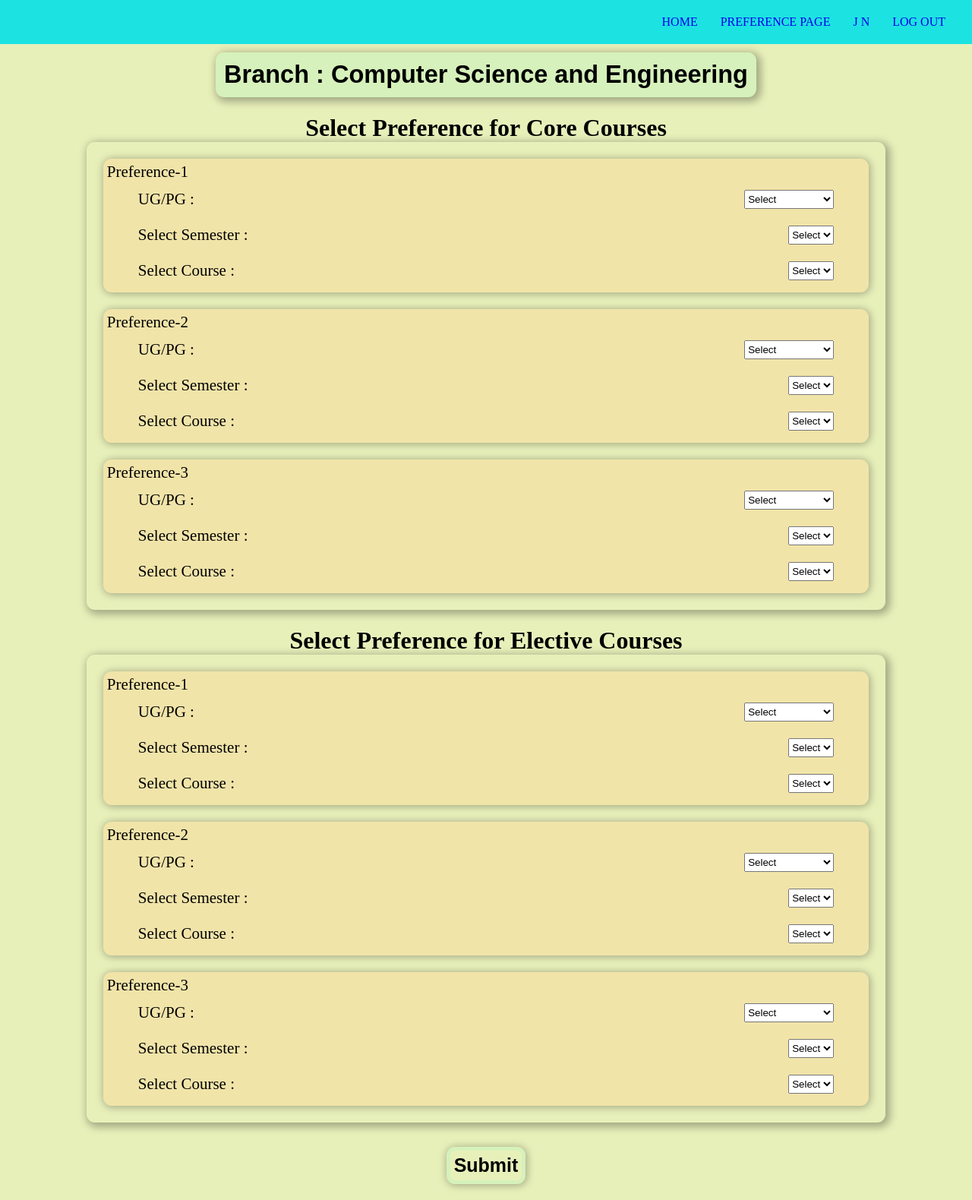
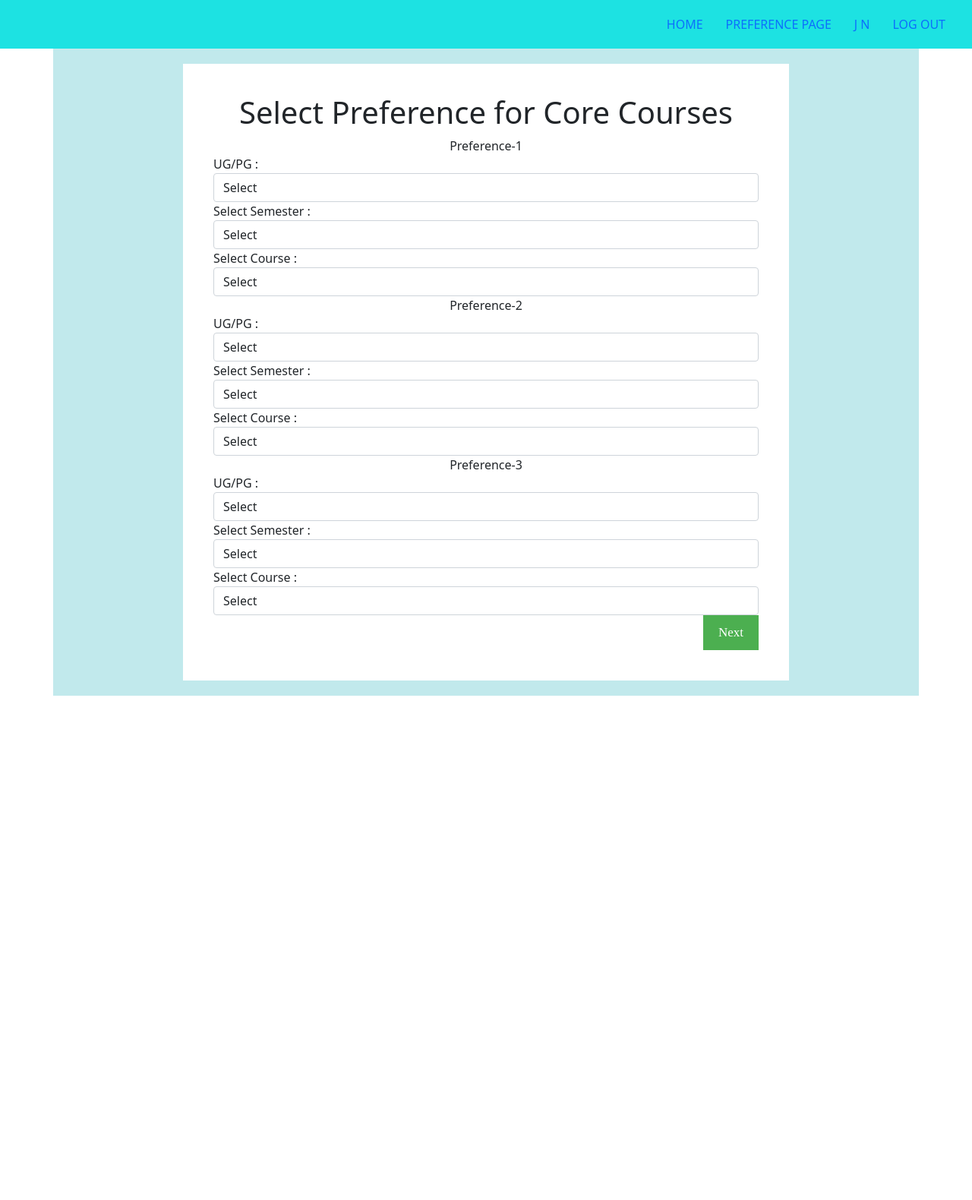
Before and after one commit to vishalpandeynits/Course-Allocation-software, a Django app: page /preference/ in a window 1280 px wide. Shown: the whole page at 76% size. After the commit the page ends 916 px from the top, so only its background shows below. Run offline with Django 3.2, Linux system fonts and the light colour scheme; a user stored in the database is signed in; data comes from the database, SQL or seed files in the repository; both versions use the stored data as it was after the commit.

Commit message:
stepform added on preference page

```diff
--- a/course_allocator/issues.txt
+++ b/course_allocator/issues.txt
@@ -2,7 +2,7 @@
     1. Write maintainable code.
     2. Git pull before any git push.
     3. Write CSS in parent child way.i,e use css combinator selectors as much is possible
-    4. Avooid inline styling and use class selector as much as possible.
+    4. Avoid inline styling and use class selector as much as possible.
 
 ### tasks
     1. Collect all information from the database and show it to the HOD of the respective department. -- Backend (Vishal Pandey)
@@ -12,5 +12,3 @@
         ii) One Row one field.
         iii) Workflow should be maintained as said by sir,i.e first select ug/pg, then select semester,
             and then Course name. and after deselecting a field other dependant fields should be empty.
-    4. Basic registration pages to be done -- Frontend(Vishal Pandey)
-    5. Work on Preview button -- Frontend (Niranjan)
--- a/course_allocator/static/css/index.css
+++ b/course_allocator/static/css/index.css
@@ -14,3 +14,37 @@
     font-weight:1.3em;
     text-transform: uppercase;
 }
+#branch{
+    display: none;
+}
+/* Multi step form */
+
+#select-preference {
+    background-color: #ffffff;
+    margin: 20px auto;
+    padding: 40px;
+    width: 70%;
+    min-width: 300px;
+  }
+
+#select-preference .tab {
+display: none;
+}
+
+#select-preference button {
+background-color: #4CAF50;
+color: #ffffff;
+border: none;
+padding: 10px 20px;
+font-size: 17px;
+font-family: Raleway;
+cursor: pointer;
+}
+
+#select-preference button:hover {
+opacity: 0.8;
+}
+
+#select-preference #prevBtn {
+background-color: #bbbbbb;
+}
--- a/course_allocator/static/css/profile.css
+++ b/course_allocator/static/css/profile.css
@@ -5,7 +5,6 @@
 
 body {
     margin: 0;
-    /* font-family: ; */
     background-color: rgb(203, 216, 214);
 }
 
--- a/course_allocator/static/css/select_preference.css
+++ /dev/null
@@ -1,82 +0,0 @@
-.main {
-  display: flex;
-  flex-direction: column;
-  background-color: rgb(232, 240, 186);
-}
-
-#branch{
-    border:none;
-    background:none;
-    font-size: 1.3em;
-    font-weight: bold;
-}
-
-#select-preference .select_branch {
-  display: flex;
-  max-width: 75%;
-  margin: 11px;
-  padding: 11px;
-  font-size: 25px;
-  font-weight: bold;
-  background-color: rgb(214, 241, 187);
-  border-radius: 11px;
-  justify-content: space-evenly;
-  align-self: center;
-  box-shadow: 3px 3px 11px 3px rgba(0, 0, 0, 0.3);
-}
-
-#select-preference .choose {
-  display: flex;
-  flex-direction: column;
-  min-width: 70%;
-  padding: 11px 21px;
-  align-items: center;
-}
-
-#select-preference .choose_pre {
-  display: flex;
-  flex-direction: column;
-  min-width: 85%;
-  padding: 11px;
-  border-radius: 11px;
-  box-shadow: 3px 3px 11px 3px rgba(0, 0, 0, 0.3);
-}
-#select-preference .pre {
-  display: flex;
-  flex-direction: column;
-  font-size: 21px;
-  justify-content: space-between;
-  margin: 11px;
-  padding: 5px;
-  border-radius: 11px;
-  background-color: rgb(241, 228, 169);
-  box-shadow: 1px 1px 11px 1px rgba(0, 0, 0, 0.3);
-}
-#select-preference .preSub {
-  display: flex;
-  padding: 11px 41px;
-  justify-content: space-between;
-}
-
-#select-preference .preView {
-  display: flex;
-  margin: 21px;
-  justify-content: center;
-}
-
-#select-preference #btn {
-  font-size: 25px;
-  font-weight: bold;
-  padding: 5px;
-  background-color: rgb(232, 240, 186);
-  border: 5px solid rgb(214, 241, 187);
-  border-radius: 11px;
-  box-shadow: 1px 1px 11px 1px rgba(0, 0, 0, 0.3);
-}
-#select-preference #btn:hover {
-  cursor: pointer;
-  box-shadow: 3px 3px 11px 3px rgba(0, 0, 0, 0.3);
-}
-#select-preference #btn:focus {
-  outline: 0px;
-}
--- /dev/null
+++ b/course_allocator/static/js/stepform.js
@@ -0,0 +1,47 @@
+function _(id){
+    return document.getElementById(id);
+}
+function preview(){
+    _('preUgPg1').innerHTML = _('ug_pg_cc_pre1').value;
+    _('preUgPg2').innerHTML = _('ug_pg_cc_pre2').value;
+    _('preUgPg3').innerHTML = _('ug_pg_cc_pre3').value;
+    _('preUgPg4').innerHTML = _('ug_pg_ec_pre1').value;
+    _('preUgPg5').innerHTML = _('ug_pg_ec_pre2').value;
+    _('preUgPg6').innerHTML = _('ug_pg_ec_pre3').value;
+    _('preCourse1').innerHTML = _('coreCourses_cc_pre1').value;
+    _('preCourse2').innerHTML = _('coreCourses_cc_pre2').value;
+    _('preCourse3').innerHTML = _('coreCourses_cc_pre3').value;
+    _('preCourse4').innerHTML = _('electiveCourses_ec_pre1').value;
+    _('preCourse5').innerHTML = _('electiveCourses_ec_pre2').value;
+    _('preCourse6').innerHTML = _('electiveCourses_ec_pre3').value;
+    _('preSemester1').innerHTML = _('semester_cc_pre1').value;
+    _('preSemester2').innerHTML = _('semester_cc_pre2').value;
+    _('preSemester3').innerHTML = _('semester_cc_pre3').value;
+    _('preSemester4').innerHTML = _('semester_ec_pre1').value;
+    _('preSemester5').innerHTML= _('semester_ec_pre2').value;
+    _('preSemester6').innerHTML = _('semester_ec_pre3').value;
+}
+var currentTab = 0;
+showTab(currentTab);
+function showTab(n) {
+    // This function will display the specified tab of the form...
+    var x = document.getElementsByClassName("tab");
+    x[n].style.display = "block";
+    if (n == 0) { _("prevBtn").style.display = "none"; }
+    else { _("prevBtn").style.display = "inline"; }
+
+    if (n == (x.length - 1)) { _("nextBtn").innerHTML = "Submit";}
+    else { _("nextBtn").innerHTML = "Next";}
+}
+
+function nextPrev(n) {
+    // This function will figure out which tab to display
+    var x = document.getElementsByClassName("tab");
+    // Hide the current tab:
+    x[currentTab].style.display = "none";
+    // Increase or decrease the current tab by 1:
+    currentTab = currentTab + n;
+    if(currentTab==2){preview(); }
+    if(currentTab==3){_("preference-form").submit();}
+    showTab(currentTab);
+}
--- a/course_allocator/templates/base.html
+++ b/course_allocator/templates/base.html
@@ -10,14 +10,14 @@
     <link rel="stylesheet" href="{% static 'css/index.css' %}">
     <link rel="stylesheet" href="{% static 'css/profile.css' %}">
     <link rel="stylesheet" href="{% static 'css/registration.css' %}">
-        <link rel="stylesheet" href="{% static 'css/select_preference.css' %}">
-        <link rel="stylesheet" href="{% static 'css/select_preference_res.css' %}">
-        <script src="{% static 'js/select_preference.js' %}"></script>
+    <link href="https://cdn.jsdelivr.net/npm/bootstrap@5.0.0-beta1/dist/css/bootstrap.min.css" rel="stylesheet"
+         integrity="sha384-giJF6kkoqNQ00vy+HMDP7azOuL0xtbfIcaT9wjKHr8RbDVddVHyTfAAsrekwKmP1" crossorigin="anonymous">
 </head>
 <body>
 {% include 'navigation.html' %}
 {% block content %}
 {% endblock %}
-
+<script src="{% static 'js/select_preference.js' %}"></script>
+<script src="{% static 'js/stepform.js' %}"></script>
 </body>
 </html>
--- /dev/null
+++ b/course_allocator/templates/preview.html
@@ -0,0 +1,41 @@
+<div class="preview">
+    <h1 class="text-center">Preview</h1>
+    <h3 class="text-center">Core courses</h3>
+    <div class="preViewBox">
+        <h5 class="text-center">Preference 1 </h5>
+        <span class="ug-pg"> UG/PG: <span id="preUgPg1"></span></span><br>
+        <span class="semester">Semester: <span id="preSemester1"></span></span><br>
+        <span class="course">Course: <span id="preCourse1"></span></span><br>
+    </div>
+    <div class="preViewBox">
+        <h5 class="text-center">Preference 2 </h5>
+        <span class="ug-pg"> UG/PG: <span id="preUgPg2"></span></span><br>
+        <span class="semester">Semester: <span id="preSemester2"></span></span><br>
+        <span class="course">Course: <span id="preCourse2"></span></span><br>
+    </div>
+    <div class="preViewBox">
+        <h5 class="text-center">Preference 3 </h5>
+        <span class="ug-pg"> UG/PG: <span id="preUgPg3"></span></span><br>
+        <span class="semester">Semester: <span id="preSemester3"></span></span><br>
+        <span class="course">Course: <span id="preCourse3"></span></span><br>
+    </div>
+    <h3 class="text-center">Elective courses</h3>
+    <div class="preViewBox">
+        <h5 class="text-center">Preference 1 </h5>
+        <span class="ug-pg"> UG/PG: <span id="preUgPg4"></span></span><br>
+        <span class="semester">Semester: <span id="preSemester4"></span></span><br>
+        <span class="course">Course: <span id="preCourse4"></span></span><br>
+    </div>
+    <div class="preViewBox">
+        <h5 class="text-center">Preference 2 </h5>
+        <span class="ug-pg"> UG/PG: <span id="preUgPg5"></span></span><br>
+        <span class="semester">Semester: <span id="preSemester5"></span></span><br>
+        <span class="course">Course: <span id="preCourse5"></span></span><br>
+    </div>
+    <div class="preViewBox">
+        <h5 class="text-center">Preference 3 </h5>
+        <span class="ug-pg"> UG/PG: <span id="preUgPg6"></span></span><br>
+        <span class="semester">Semester: <span id="preSemester6"></span></span><br>
+        <span class="course">Course: <span id="preCourse6"></span></span><br>
+    </div>
+</div>
--- a/course_allocator/templates/profile.html
+++ b/course_allocator/templates/profile.html
@@ -56,7 +56,6 @@
         </div>
         <div id="button-container">
             <a href="{% url 'password_change' %}"> Change Password </a>
-            <a href="#"> Edit Information </a>
         </div>
     </div>
 </div>
--- a/course_allocator/templates/registration/login.html
+++ b/course_allocator/templates/registration/login.html
@@ -1,9 +1,5 @@
 {% extends 'base.html' %}
 {% block title %}LOGIN{% endblock %}
-
-{% block css %}
-{% endblock %}
-
 {% block content %}
 <div class="login-page">
   <div class="form">
--- a/course_allocator/templates/select_preference.html
+++ b/course_allocator/templates/select_preference.html
@@ -1,21 +1,20 @@
 {% extends 'base.html' %}
 {% block content %}
-
-<div id="select-preference" class="main">
-    <div class="select_branch">
+<div class="container" style="background:rgb(193, 233, 236);">
+    <div class="row">
+        <div style="display:none;"class="select_branch text-center">
             <button id="branch" value="{{profile.department}}">Branch : {{ profile.get_department_display }} </button>
         </div>
-
-    <form method="POST">{% csrf_token %}
-
-        <div class="choose">
-            <h1>Select Preference for Core Courses</h1>
+        <div id="select-preference" class="col-md-10 col-sm-12">
+                <form id="preference-form" method="POST">{% csrf_token %}
+                    <div class="tab">
+                        <h1 class="text-center">Select Preference for Core Courses</h1>
                         <div class="choose_pre">
                             <div class="pre">
-                    <span>Preference-1</span>
+                                <center> <span>Preference-1</span> </center>
                                 <div class="preSub">
                                     <span>UG/PG : </span>
-                        <select class="ug_pg" id="ug_pg_cc_pre1"
+                                    <select class="ug_pg form-control" id="ug_pg_cc_pre1"
                                         onchange="populateSem(this.value, 'semester_cc_pre1', 'coreCourses_cc_pre1');">
                                         <option value="" disabled selected>Select</option>
                                         <option value="UG">Under Graduate</option>
@@ -24,23 +23,23 @@
                                 </div>
                                 <div class="preSub">
                                     <span>Select Semester : </span>
-                        <select class="semester" id="semester_cc_pre1"
+                                    <select class="semester form-control" id="semester_cc_pre1"
                                         onchange="populateCoreCourses(selectedBranch, 'ug_pg_cc_pre1', 'semester_cc_pre1', 'coreCourses_cc_pre1');">
                                         <option value="" disabled selected>Select</option>
                                     </select>
                                 </div>
                                 <div class="preSub courseAlign">
                                     <span>Select Course : </span>
-                        <select class="course" id="coreCourses_cc_pre1">
+                                    <select class="course form-control" id="coreCourses_cc_pre1">
                                         <option value="" disabled selected>Select</option>
                                     </select>
                                 </div>
                             </div>
                             <div class="pre">
-                    <span>Preference-2</span>
+                                <center> <span>Preference-2</span> </center>
                                 <div class="preSub">
                                     <span>UG/PG : </span>
-                        <select class="ug_pg" id="ug_pg_cc_pre2"
+                                    <select class="ug_pg form-control" id="ug_pg_cc_pre2"
                                         onchange="populateSem(this.value, 'semester_cc_pre2', 'coreCourses_cc_pre2');">
                                         <option value="" disabled selected>Select</option>
                                         <option value="UG">Under Graduate</option>
@@ -49,23 +48,23 @@
                                 </div>
                                 <div class="preSub">
                                     <span>Select Semester : </span>
-                        <select class="semester" id="semester_cc_pre2"
+                                    <select class="semester form-control" id="semester_cc_pre2"
                                         onchange="populateCoreCourses(selectedBranch, 'ug_pg_cc_pre2', 'semester_cc_pre2', 'coreCourses_cc_pre2');">
                                         <option value="" disabled selected>Select</option>
                                     </select>
                                 </div>
                                 <div class="preSub courseAlign">
                                     <span>Select Course : </span>
-                        <select class="course" id="coreCourses_cc_pre2">
+                                    <select class="course form-control" id="coreCourses_cc_pre2">
                                         <option value="" disabled selected>Select</option>
                                     </select>
                                 </div>
                             </div>
                             <div class="pre">
-                    <span>Preference-3</span>
+                                <center> <span>Preference-3</span> </center>
                                 <div class="preSub">
                                     <span>UG/PG : </span>
-                        <select class="ug_pg" id="ug_pg_cc_pre3"
+                                    <select class="ug_pg form-control" id="ug_pg_cc_pre3"
                                         onchange="populateSem(this.value, 'semester_cc_pre3', 'coreCourses_cc_pre3');">
                                         <option value="" disabled selected>Select</option>
                                         <option value="UG">Under Graduate</option>
@@ -74,7 +73,7 @@
                                 </div>
                                 <div class="preSub">
                                     <span>Select Semester : </span>
-                        <select class="semester" id="semester_cc_pre3"
+                                    <select class="semester form-control" id="semester_cc_pre3"
                                         onchange="populateCoreCourses(selectedBranch, 'ug_pg_cc_pre3', 'semester_cc_pre3', 'coreCourses_cc_pre3');">
                                         <option value="" disabled selected>Select</option>
 
@@ -82,7 +81,7 @@
                                 </div>
                                 <div class="preSub courseAlign">
                                     <span>Select Course : </span>
-                        <select class="course" id="coreCourses_cc_pre3">
+                                    <select class="course form-control" id="coreCourses_cc_pre3">
                                         <option value="" disabled selected>Select</option>
                                     </select>
                                 </div>
@@ -91,14 +90,14 @@
                         </div>
                     </div>
 
-        <div class="choose">
+                    <div class="choose tab">
                         <h1>Select Preference for Elective Courses</h1>
                         <div class="choose_pre">
                             <div class="pre">
-                    <span>Preference-1</span>
+                                <center> <span>Preference-1</span> </center>
                                 <div class="preSub">
                                     <span>UG/PG : </span>
-                        <select class="ug_pg" id="ug_pg_ec_pre1"
+                                    <select class="ug_pg form-control" id="ug_pg_ec_pre1"
                                         onchange="populateSem(this.value, 'semester_ec_pre1', 'electiveCourses_ec_pre1');">
                                         <option value="" disabled selected>Select</option>
                                         <option value="UG">Under Graduate</option>
@@ -107,23 +106,23 @@
                                 </div>
                                 <div class="preSub">
                                     <span>Select Semester : </span>
-                        <select class="semester" id="semester_ec_pre1" onchange="populateElectiveCourses(selectedBranch, 'ug_pg_ec_pre1', 'semester_ec_pre1', 'electiveCourses_ec_pre1');">
+                                    <select class="semester form-control" id="semester_ec_pre1" onchange="populateElectiveCourses(selectedBranch, 'ug_pg_ec_pre1', 'semester_ec_pre1', 'electiveCourses_ec_pre1');">
                                         <option value="" disabled selected>Select</option>
                                     </select>
                                 </div>
                                 <div class="preSub courseAlign">
                                     <span>Select Course : </span>
-                        <select class="course" id="electiveCourses_ec_pre1">
+                                    <select class="course form-control" id="electiveCourses_ec_pre1">
                                         <option value="" disabled selected>Select</option>
                                     </select>
                                 </div>
 
                             </div>
                             <div class="pre">
-                    <span>Preference-2</span>
+                                <center> <span>Preference-2</span> </center>
                                 <div class="preSub">
                                     <span>UG/PG : </span>
-                        <select class="ug_pg" id="ug_pg_ec_pre2"
+                                    <select class="ug_pg form-control" id="ug_pg_ec_pre2"
                                         onchange="populateSem(this.value, 'semester_ec_pre2', 'electiveCourses_ec_pre2');">
                                         <option value="" disabled selected>Select</option>
                                         <option value="UG">Under Graduate</option>
@@ -132,23 +131,23 @@
                                 </div>
                                 <div class="preSub">
                                     <span>Select Semester : </span>
-                        <select class="semester" id="semester_ec_pre2"
+                                    <select class="semester form-control" id="semester_ec_pre2"
                                         onchange="populateElectiveCourses(selectedBranch, 'ug_pg_ec_pre2', 'semester_ec_pre2', 'electiveCourses_ec_pre2');">
                                         <option value="" disabled selected>Select</option>
                                     </select>
                                 </div>
                                 <div class="preSub courseAlign">
                                     <span>Select Course : </span>
-                        <select class="course" id="electiveCourses_ec_pre2">
+                                    <select class="course form-control" id="electiveCourses_ec_pre2">
                                         <option value="" disabled selected>Select</option>
                                     </select>
                                 </div>
                             </div>
                             <div class="pre">
-                    <span>Preference-3</span>
+                                <center> <span>Preference-3</span> </center>
                                 <div class="preSub">
                                     <span>UG/PG : </span>
-                        <select class="ug_pg" id="ug_pg_ec_pre3"
+                                    <select class="ug_pg form-control" id="ug_pg_ec_pre3"
                                         onchange="populateSem(this.value, 'semester_ec_pre3', 'electiveCourses_ec_pre3');">
                                         <option value="" disabled selected>Select</option>
                                         <option value="UG">Under Graduate</option>
@@ -157,14 +156,14 @@
                                 </div>
                                 <div class="preSub">
                                     <span>Select Semester : </span>
-                        <select class="semester" id="semester_ec_pre3"
+                                    <select class="semester form-control" id="semester_ec_pre3"
                                         onchange="populateElectiveCourses(selectedBranch, 'ug_pg_ec_pre3', 'semester_ec_pre3', 'electiveCourses_ec_pre3');">
                                         <option value="" disabled selected>Select</option>
                                     </select>
                                 </div>
                                 <div class="preSub courseAlign">
                                     <span>Select Course : </span>
-                        <select class="course" id="electiveCourses_ec_pre3">
+                                    <select class="course form-control" id="electiveCourses_ec_pre3">
                                         <option value="" disabled selected>Select</option>
                                     </select>
                                 </div>
@@ -172,10 +171,17 @@
                         </div>
                     </div>
 
-        <div class="preView">
-            <button type="button" id="btn" onclick="">Submit</button>
+                    <div class="tab">
+                        {% include 'preview.html' %}
                     </div>
-
+                    <div style="overflow:auto;">
+                        <div style="float:right;">
+                          <button type="button" id="prevBtn" onclick="nextPrev(-1)">Previous</button>
+                          <button type="button" id="nextBtn" onclick="nextPrev(1)">Next</button>
+                        </div>
+                      </div>
                 </form>
         </div>
+    </div>
+</div>
 {% endblock %}
```
Also changed, not shown: course_allocator/static/css/select_preference_res.css (deleted, +0 -45 lines), course_allocator/db.sqlite3, course_allocator/static/css/registration.css (indentation only). Lines whose indentation alone changed are shown as unchanged.
